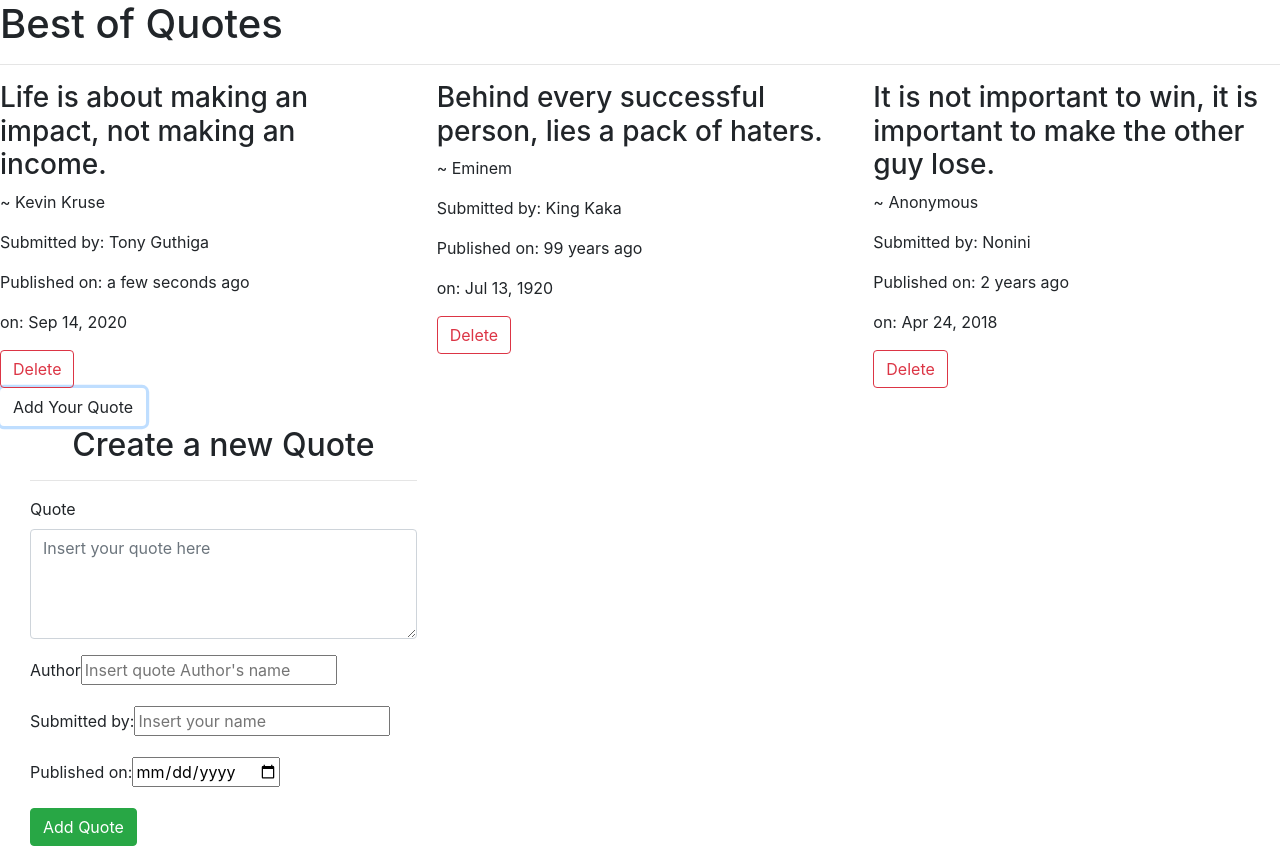
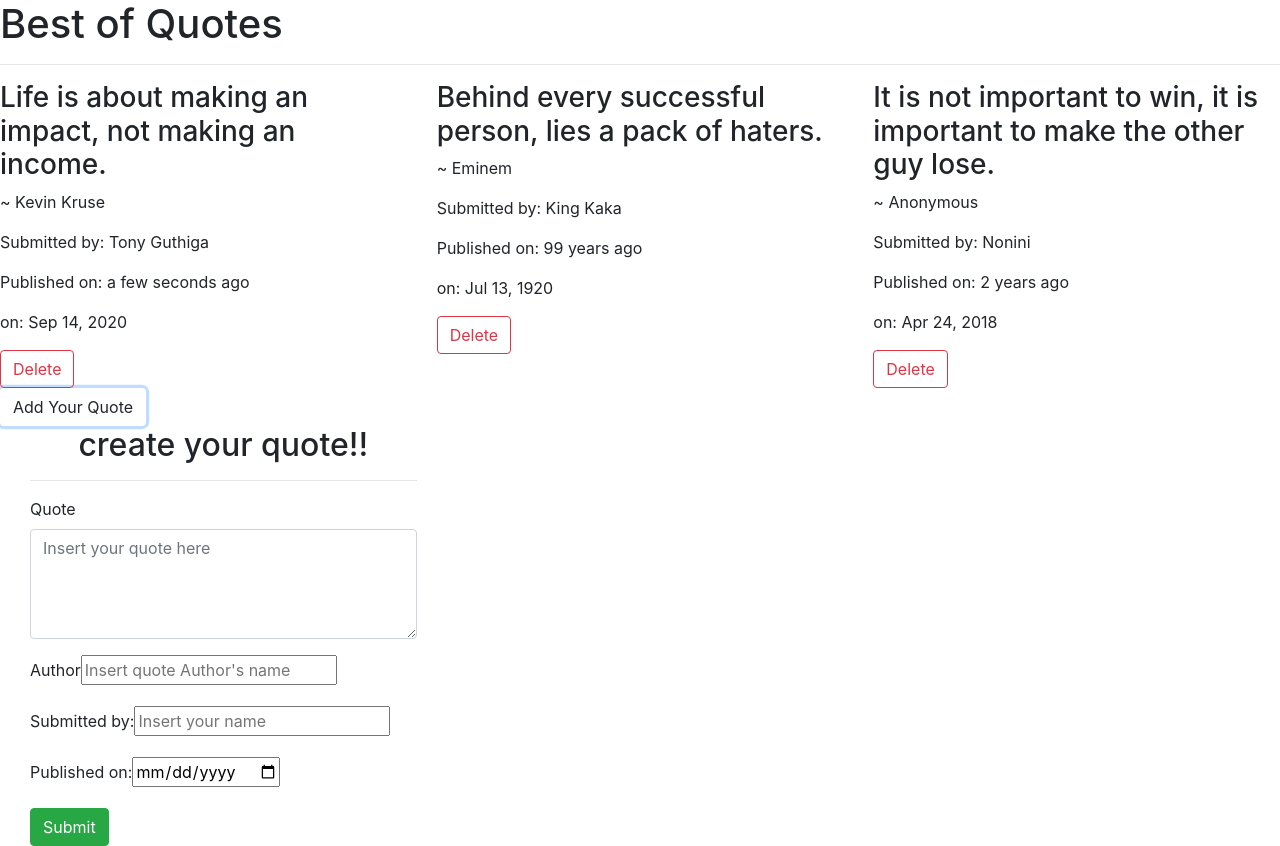
Before and after one commit to tonyguthiga/Best-of-Quotes, an Angular app: page / in a window 1280 px wide. Both pictures are taken after a click on the button "Add Your Quote". Built offline with nearby package versions, Linux system fonts and the light colour scheme.

Commit message:
Change button name to submit

```diff
--- a/src/app/quote-form/quote-form.component.html
+++ b/src/app/quote-form/quote-form.component.html
@@ -1,6 +1,6 @@
 <div class="container-fluid">
     <div class="col-md-4">
-    <h2 class="text-center">Create a new Quote</h2>
+    <h2 class="text-center">create your quote!!</h2>
     <hr>
     <form (ngSubmit)='submitQuote()' #quoteForm='ngForm'>
         <div class="form-group">
@@ -31,7 +31,7 @@
             <input type='date' id="published" required>
 
         </div>
-        <button type="submit" class="btn btn-success"> Add Quote</button>
+        <button type="submit" class="btn btn-success"> Submit</button>
     </form>
 </div>
   </div>
```
